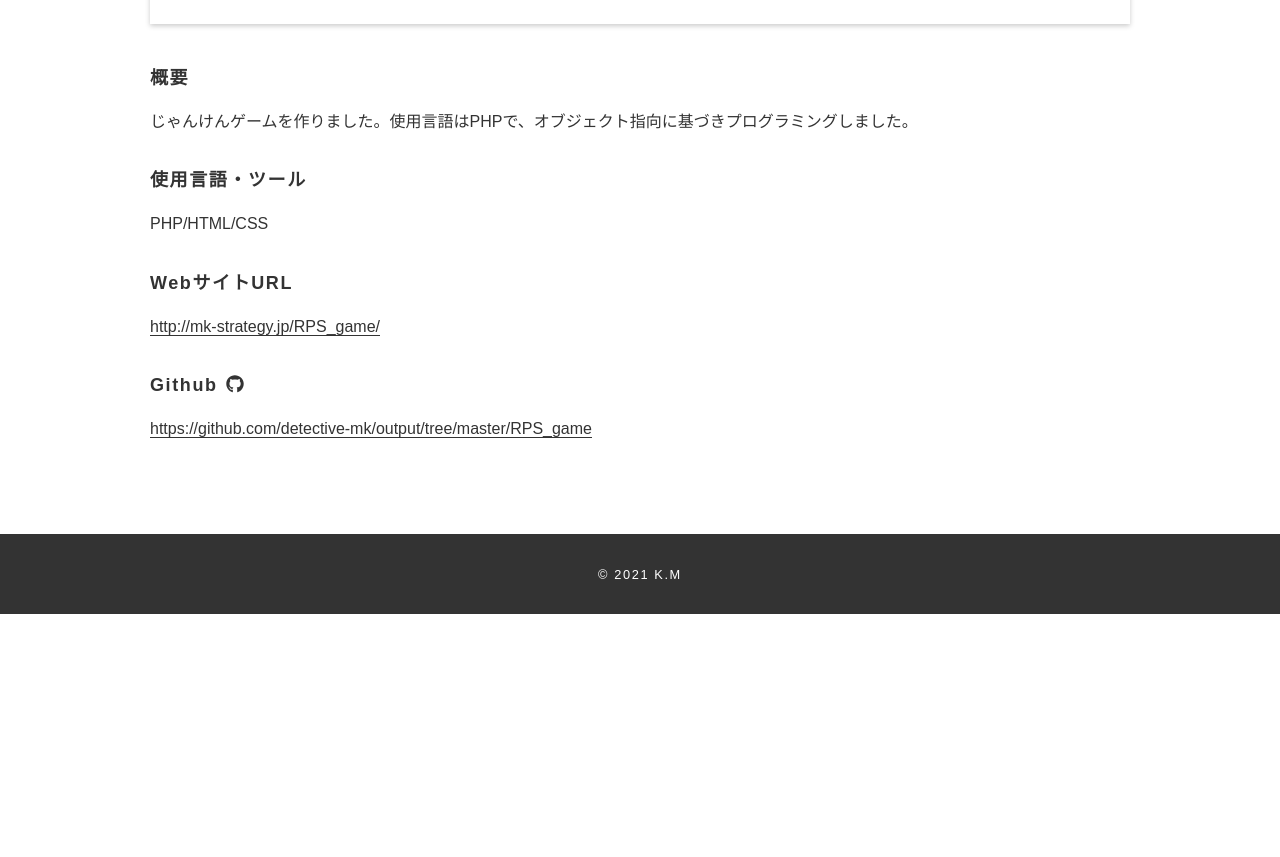
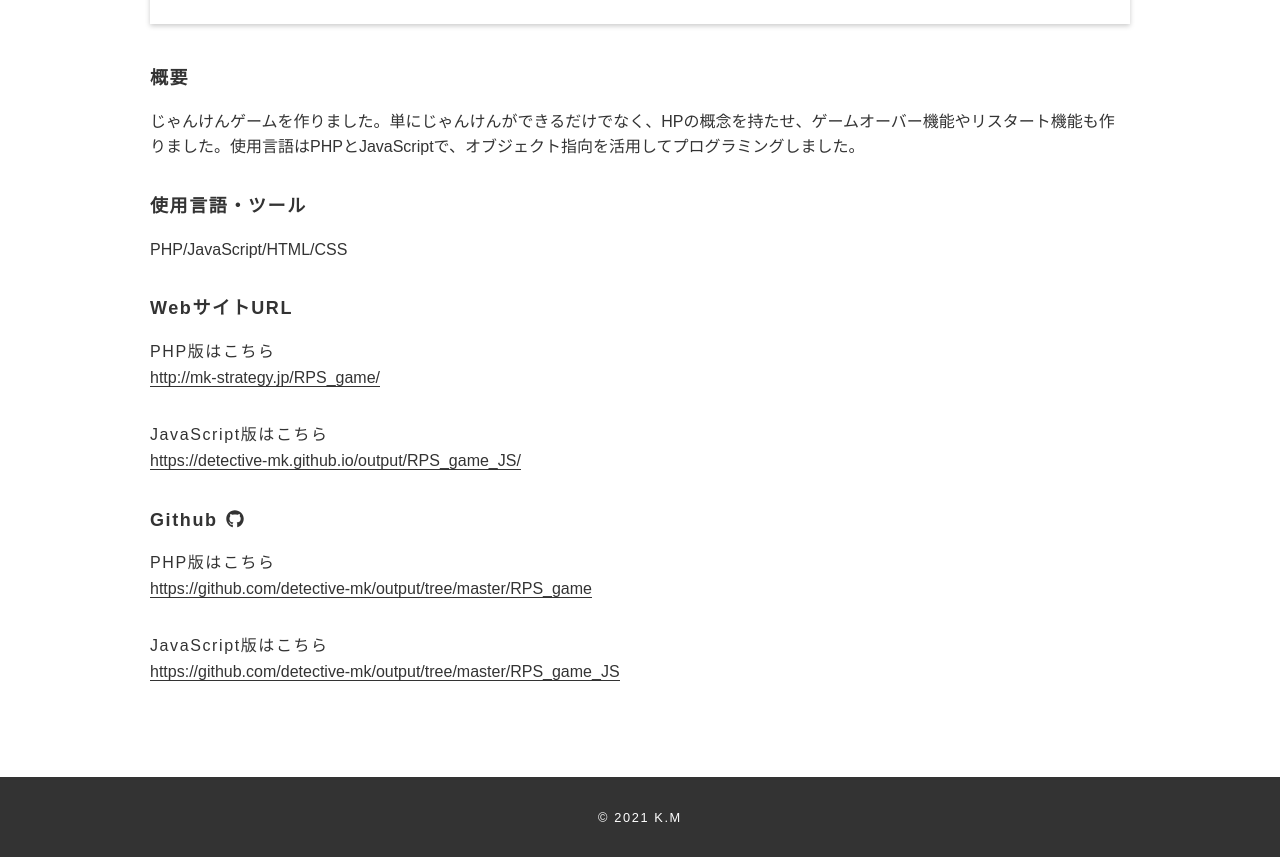
Before and after one commit to detective-mk/old-portfolio, a website: page output/rps_game.html in a window 1280 px wide. Shown: the part 958-1815 px from the top of the page. Before the commit the page ends 1572 px from the top, so only its background shows below. Drawn offline with Linux system fonts and the light colour scheme.

Commit message:
じゃんけんゲームJS版追加

```diff
--- a/output/rps_game.html
+++ b/output/rps_game.html
@@ -49,24 +49,37 @@
       </div>
       <h2 class="output__title">概要</h2>
       <p class="output__desc">
-        じゃんけんゲームを作りました。使用言語はPHPで、オブジェクト指向に基づきプログラミングしました。
+        じゃんけんゲームを作りました。単にじゃんけんができるだけでなく、HPの概念を持たせ、ゲームオーバー機能やリスタート機能も作りました。使用言語はPHPとJavaScriptで、オブジェクト指向を活用してプログラミングしました。
       </p>
       <h2 class="output__title">使用言語・ツール</h2>
       <p class="output__desc">
-        PHP/HTML/CSS
+        PHP/JavaScript/HTML/CSS
       </p>
       <h2 class="output__title">WebサイトURL</h2>
+      <p>PHP版はこちら</p>
       <p class="output__desc">
         <a class="link" href="http://mk-strategy.jp/RPS_game/" target="_blank">http://mk-strategy.jp/RPS_game/
         </a>
       </p>
+      <p>JavaScript版はこちら</p>
+      <p class="output__desc">
+        <a class="link" href="https://detective-mk.github.io/output/RPS_game_JS/"
+          target="_blank">https://detective-mk.github.io/output/RPS_game_JS/
+        </a>
+      </p>
       <h2 class="output__title">Github<span><i class="fab fa-github"></i></span></h2>
+      <p>PHP版はこちら</p>
       <p class="output__desc">
         <a class="link" href="https://github.com/detective-mk/output/tree/master/RPS_game"
           target="_blank">https://github.com/detective-mk/output/tree/master/RPS_game
         </a>
       </p>
-
+      <p>JavaScript版はこちら</p>
+      <p class="output__desc">
+        <a class="link" href="https://github.com/detective-mk/output/tree/master/RPS_game_JS"
+          target="_blank">https://github.com/detective-mk/output/tree/master/RPS_game_JS
+        </a>
+      </p>
 
     </div>
 
```
Also changed, not shown: output/responsive_cafe.html (+2 -2 lines).
